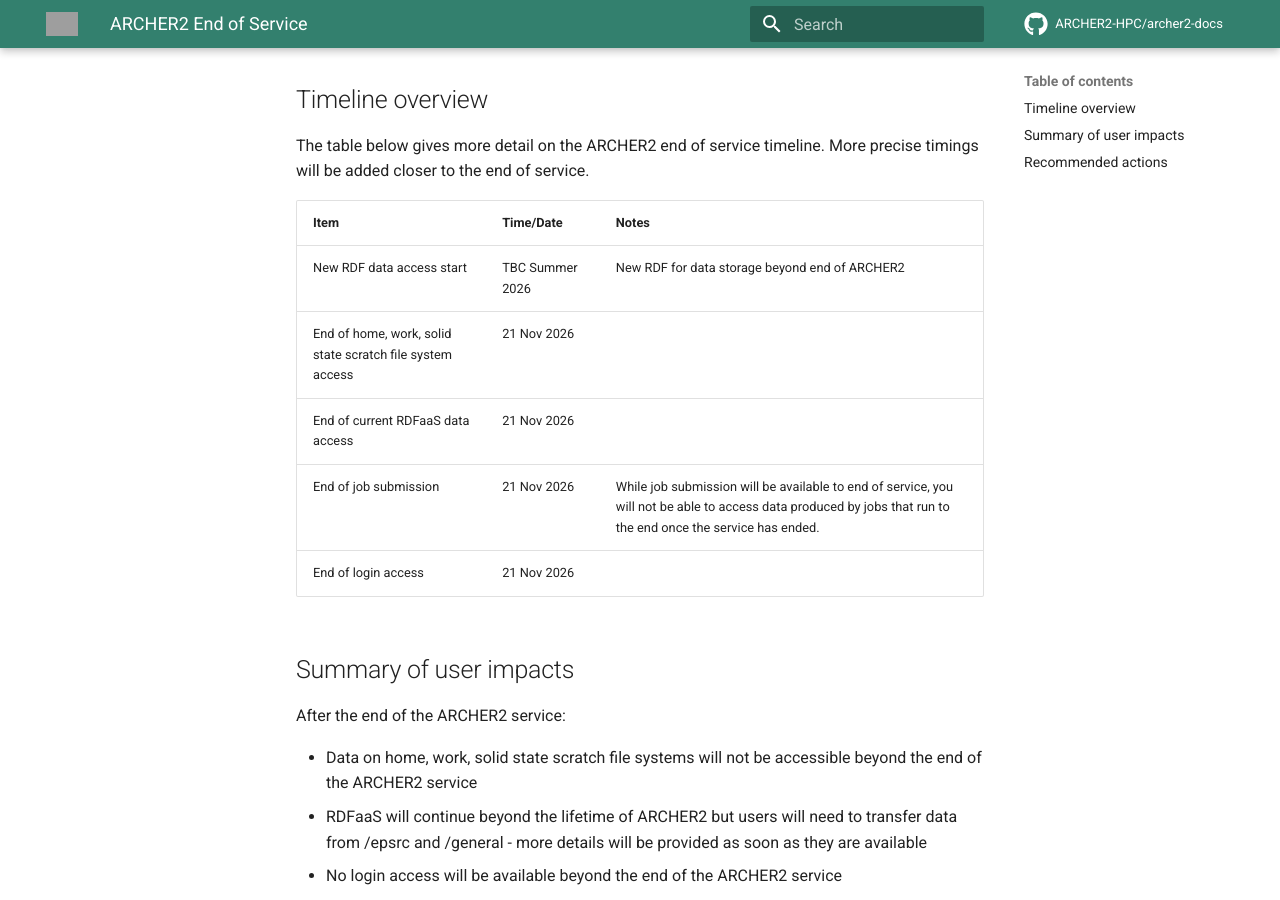
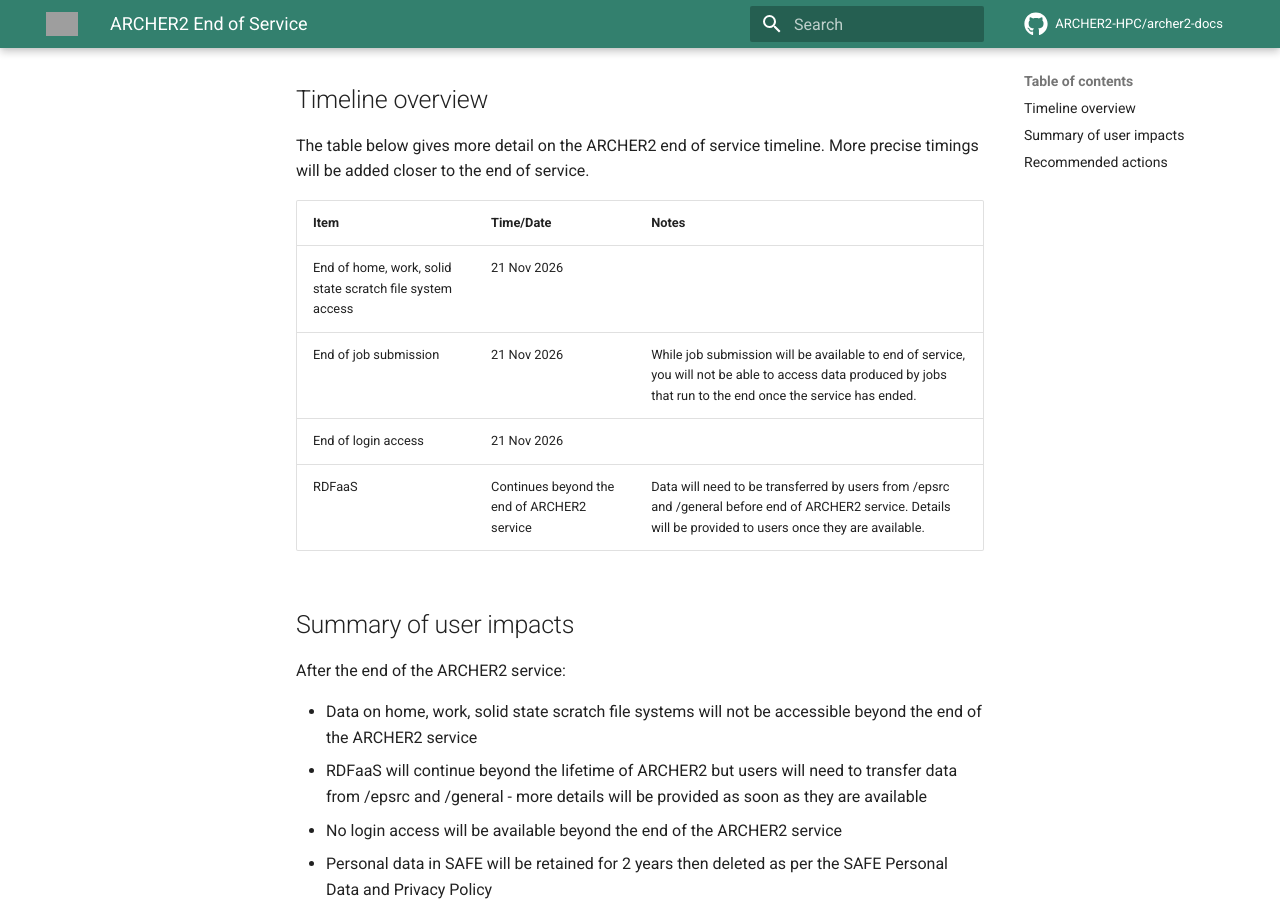
Before and after one commit to ARCHER2-HPC/archer2-docs, an MkDocs documentation site: the page built from docs/end-of-service-2026/index.md, in a window 1280 px wide and 900 px high, scrolled down 1534 px. Built offline with MkDocs 1.6.1 and Material for MkDocs 9.7.7, drawn with Linux system fonts in a browser that asks for light colours; comment, search, counter and statistics services are not loaded; grey boxes are pictures that could not be loaded.

Commit message:
Updates timeline

```diff
--- a/docs/end-of-service-2026/index.md
+++ b/docs/end-of-service-2026/index.md
@@ -56,11 +56,10 @@
 
 | Item | Time/Date | Notes |
 |---|---|---|
-| New RDF data access start | TBC Summer 2026 | New RDF for data storage beyond end of ARCHER2 |
 | End of home, work, solid state scratch file system access | 21 Nov 2026 |  |
-| End of current RDFaaS data access | 21 Nov 2026 |  |
 | End of job submission | 21 Nov 2026 | While job submission will be available to end of service, you will not be able to access data produced by jobs that run to the end once the service has ended. |
 | End of login access | 21 Nov 2026 |  |
+| RDFaaS | Continues beyond the end of ARCHER2 service | Data will need to be transferred by users from /epsrc and /general before end of ARCHER2 service. Details will be provided to users once they are available. |
 
 ## Summary of user impacts
 
```
